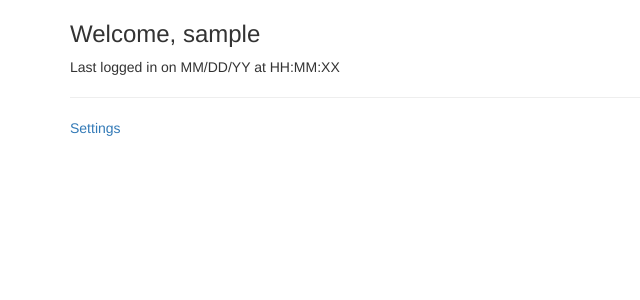
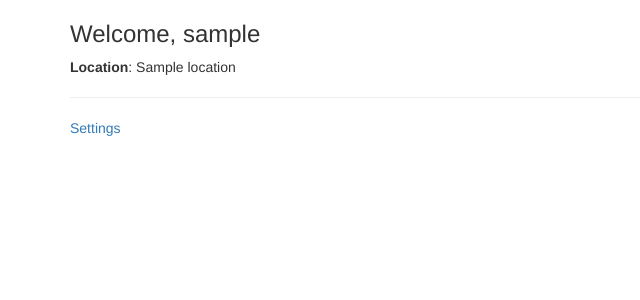
Before and after one commit to quadratic-games/character-sheet, a Flask app: page /user/sample in a window 1280 px wide. Shown: the top 300 px of the page, without its empty margins (0-640 px from the left). Run offline with Flask 2, Linux system fonts and the light colour scheme; the visitor is signed in with stand-in values (Sample User, id 1); a database or web service that is not in the repository returns one stand-in record (values such as "Sample title"); parts of the project's set-up code (start-up, migrations or seed data) failed here and were passed over; some libraries are stand-ins or nearby versions.

Commit message:
Tweak bootstrap

```diff
--- a/templates/base.html
+++ b/templates/base.html
@@ -2,18 +2,17 @@
 <html>
 <head>
     <title>Character Sheets</title>
+    <!-- Latest compiled and minified JavaScript -->
+    <script src="https://maxcdn.bootstrapcdn.com/bootstrap/3.3.4/js/bootstrap.min.js"></script>
+    <script src="../static/app.js"></script>
+
     <!-- Latest compiled and minified CSS -->
     <link rel="stylesheet" href="https://maxcdn.bootstrapcdn.com/bootstrap/3.3.4/css/bootstrap.min.css"/>
 
-    <!-- Optional theme -->
-    <link rel="stylesheet" href="https://maxcdn.bootstrapcdn.com/bootstrap/3.3.4/css/bootstrap-theme.min.css"/>
+    <!--<link rel="stylesheet" href="../static/bootstrap-flat.min.css" type="text/css"/>
+    <link rel="stylesheet" href="../static/bootstrap-flat-extras.min.css" type="text/css"/>-->
 
-    <link rel="stylesheet" href="../static/bootstrap-flat.min.css" type="text/css"/>
-    <link rel="stylesheet" href="../static/bootstrap-flat-extras.min.css" type="text/css"/>
 
-    <!-- Latest compiled and minified JavaScript -->
-    <script src="https://maxcdn.bootstrapcdn.com/bootstrap/3.3.4/js/bootstrap.min.js"></script>
-    <script src="../static/app.js"></script>
 </head>
 <body>
     <div class="container">
--- a/templates/profile.html
+++ b/templates/profile.html
@@ -5,7 +5,7 @@
     <div class="row">
         <div class="col-md-12">
             <h3>Welcome, {{session.username}}</h3>
-            <p>Last logged in on MM/DD/YY at HH:MM:XX</p>
+            <p><b>Location</b>: {{user.location}}</p>
             <hr>
             <a href="/settings">Settings</a>
         </div>
```
